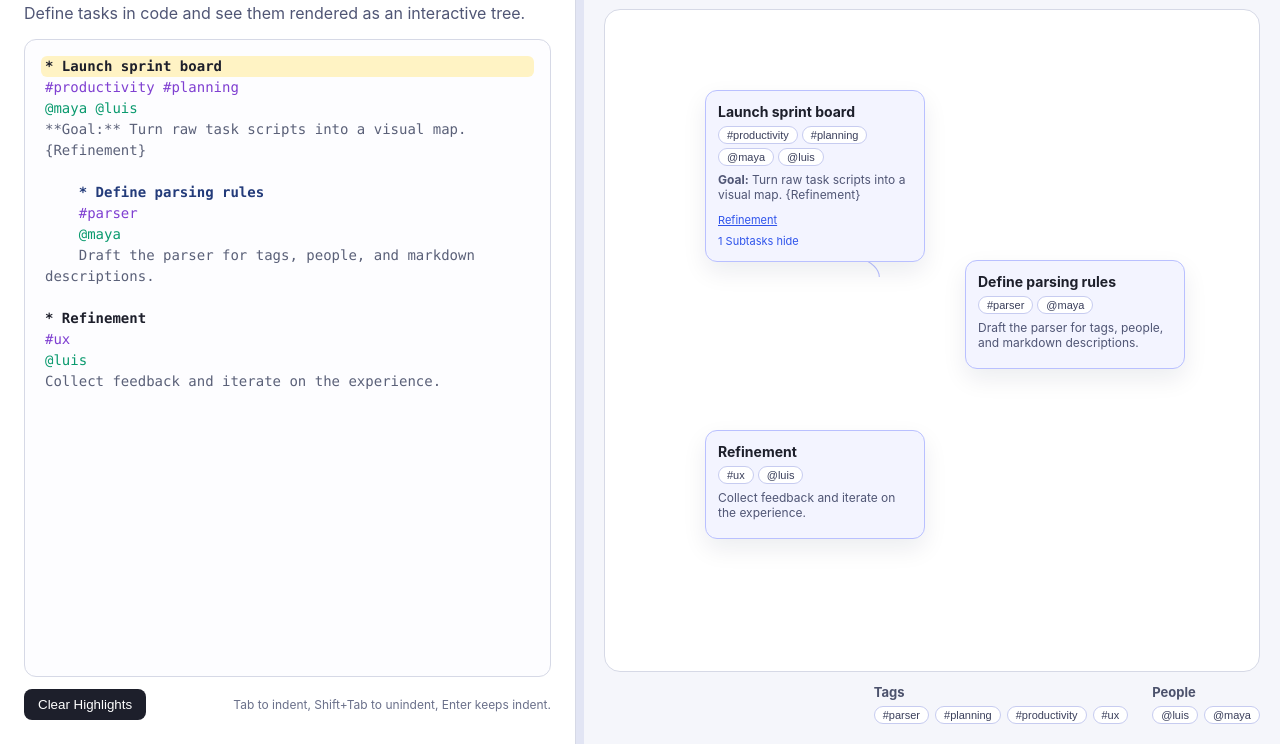
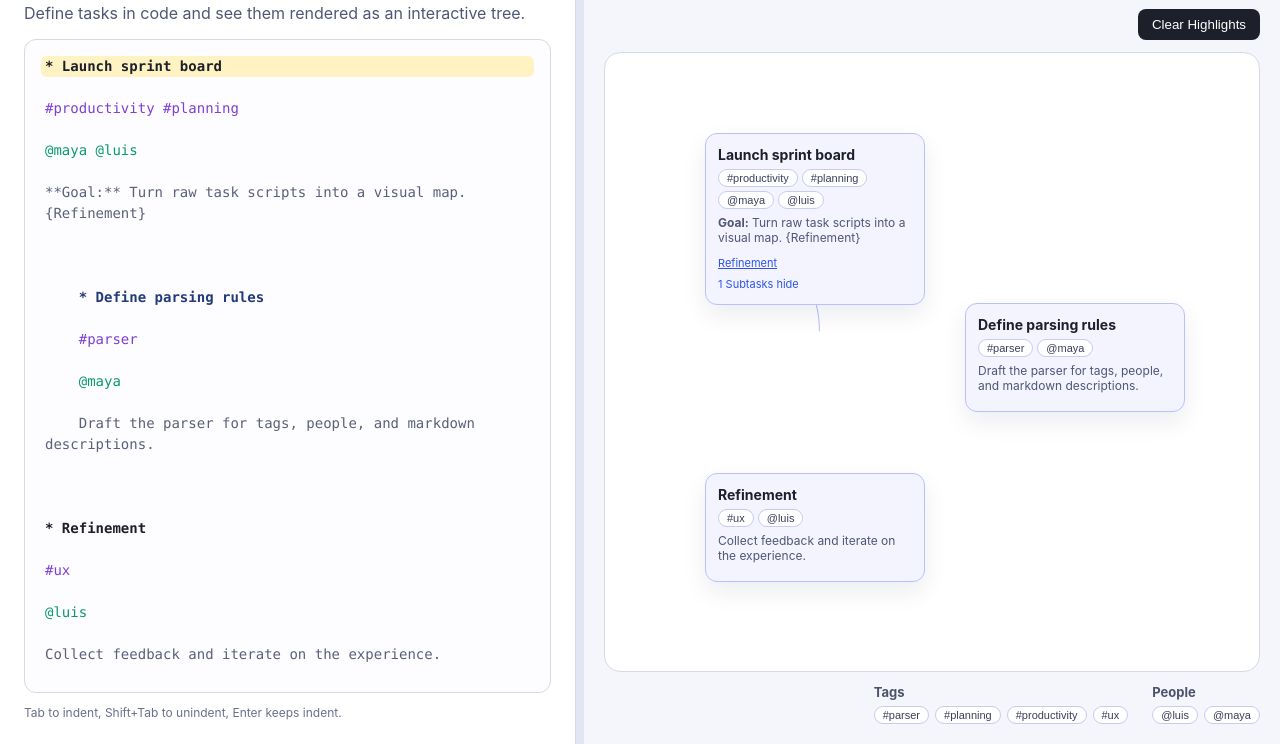
Before and after one commit to fhorinek/codex_test, a plain HTML site: page index.html in a window 1280 px wide. Shown: the part 56-800 px from the top of the page. Drawn offline with Linux system fonts and the light colour scheme.

Commit message:
Refine graph connectors and editor UI

```diff
--- a/app.js
+++ b/app.js
@@ -268,7 +268,7 @@ function highlightText(lines) {
       }
       return `<span class="${baseClass}">&nbsp;</span>`;
     })
-    .join("");
+    .join("\n");
   highlightLayer.innerHTML = highlighted;
 }
 
@@ -329,8 +329,9 @@ function setActiveSuggestion() {
 function positionSuggestions() {
   const cursor = editor.selectionStart;
   const coords = getCaretCoordinates(editor, cursor);
-  suggestions.style.left = `${coords.left}px`;
-  suggestions.style.top = `${coords.top + coords.height + 6}px`;
+  const wrapperRect = editor.parentElement.getBoundingClientRect();
+  suggestions.style.left = `${coords.left - wrapperRect.left}px`;
+  suggestions.style.top = `${coords.top - wrapperRect.top + coords.height + 6}px`;
 }
 
 function getCaretCoordinates(textarea, position) {
@@ -472,6 +473,8 @@ function renderGraph() {
   const positions = new Map();
   let y = 40;
   const spacingY = 170;
+  const nodeWidth = 220;
+  const nodeHeight = 120;
 
   visibleTasks.forEach((task) => {
     const x = 60 + task.depth * 260;
@@ -487,10 +490,10 @@ function renderGraph() {
       .filter((child) => positions.has(child.id))
       .forEach((child) => {
         const childPos = positions.get(child.id);
-        const startX = pos.x + 110;
-        const startY = pos.y + 40;
-        const endX = childPos.x + 110;
-        const endY = childPos.y;
+        const startX = pos.x + nodeWidth;
+        const startY = pos.y + nodeHeight / 2;
+        const endX = childPos.x;
+        const endY = childPos.y + nodeHeight / 2;
         const midY = (startY + endY) / 2;
         paths.push(
           `<path d="M ${startX} ${startY} C ${startX} ${midY} ${endX} ${midY} ${endX} ${endY}" stroke="#b9c0ff" stroke-width="2" fill="none" />`
@@ -631,11 +634,14 @@ function focusOnTask(task) {
   const centerY = pos.y + 40;
   state.transform.x = canvasRect.width / 2 - centerX * state.transform.scale;
   state.transform.y = canvasRect.height / 2 - centerY * state.transform.scale;
-  applyTransform();
+  applyTransform(true);
 }
 
-function applyTransform() {
+function applyTransform(animate = false) {
   const { x, y, scale } = state.transform;
+  const transitionValue = animate ? "transform 0.35s ease" : "none";
+  graphNodes.style.transition = transitionValue;
+  graphLines.style.transition = transitionValue;
   graphNodes.style.transform = `translate(${x}px, ${y}px) scale(${scale})`;
   graphLines.style.transform = `translate(${x}px, ${y}px) scale(${scale})`;
 }
--- a/index.html
+++ b/index.html
@@ -19,7 +19,6 @@
         <div id="suggestions" class="suggestions hidden" role="listbox"></div>
       </div>
       <div class="editor-actions">
-        <button id="clear-filters">Clear Highlights</button>
         <span class="hint">Tab to indent, Shift+Tab to unindent, Enter keeps indent.</span>
       </div>
     </section>
@@ -31,6 +30,7 @@
         <label><input type="checkbox" id="search-description" checked /> Description</label>
         <label><input type="checkbox" id="search-tag" checked /> Tag</label>
         <label><input type="checkbox" id="search-person" checked /> Person</label>
+        <button id="clear-filters" class="toolbar-button">Clear Highlights</button>
       </div>
       <div id="graph-canvas" class="graph-canvas">
         <svg id="graph-lines"></svg>
--- a/styles.css
+++ b/styles.css
@@ -62,6 +62,7 @@ body {
   margin: 0;
   padding: 16px;
   font-family: "SFMono-Regular", "Consolas", "Liberation Mono", monospace;
+  font-variant-ligatures: none;
   font-size: 14px;
   line-height: 1.5;
   white-space: pre-wrap;
@@ -78,6 +79,7 @@ body {
   caret-color: #1d1f2b;
   padding: 16px;
   font-family: "SFMono-Regular", "Consolas", "Liberation Mono", monospace;
+  font-variant-ligatures: none;
   font-size: 14px;
   line-height: 1.5;
   outline: none;
@@ -121,13 +123,14 @@ body {
 
 .editor-actions {
   display: flex;
-  justify-content: space-between;
+  justify-content: flex-start;
   align-items: center;
   margin-top: 12px;
   gap: 12px;
 }
 
-.editor-actions button {
+.editor-actions button,
+.toolbar-button {
   background: #1d1f2b;
   color: #ffffff;
   border: none;
@@ -192,6 +195,10 @@ body {
   flex-wrap: wrap;
   gap: 12px;
   align-items: center;
+}
+
+.toolbar-button {
+  margin-left: auto;
 }
 
 .graph-toolbar input[type="text"] {
```
